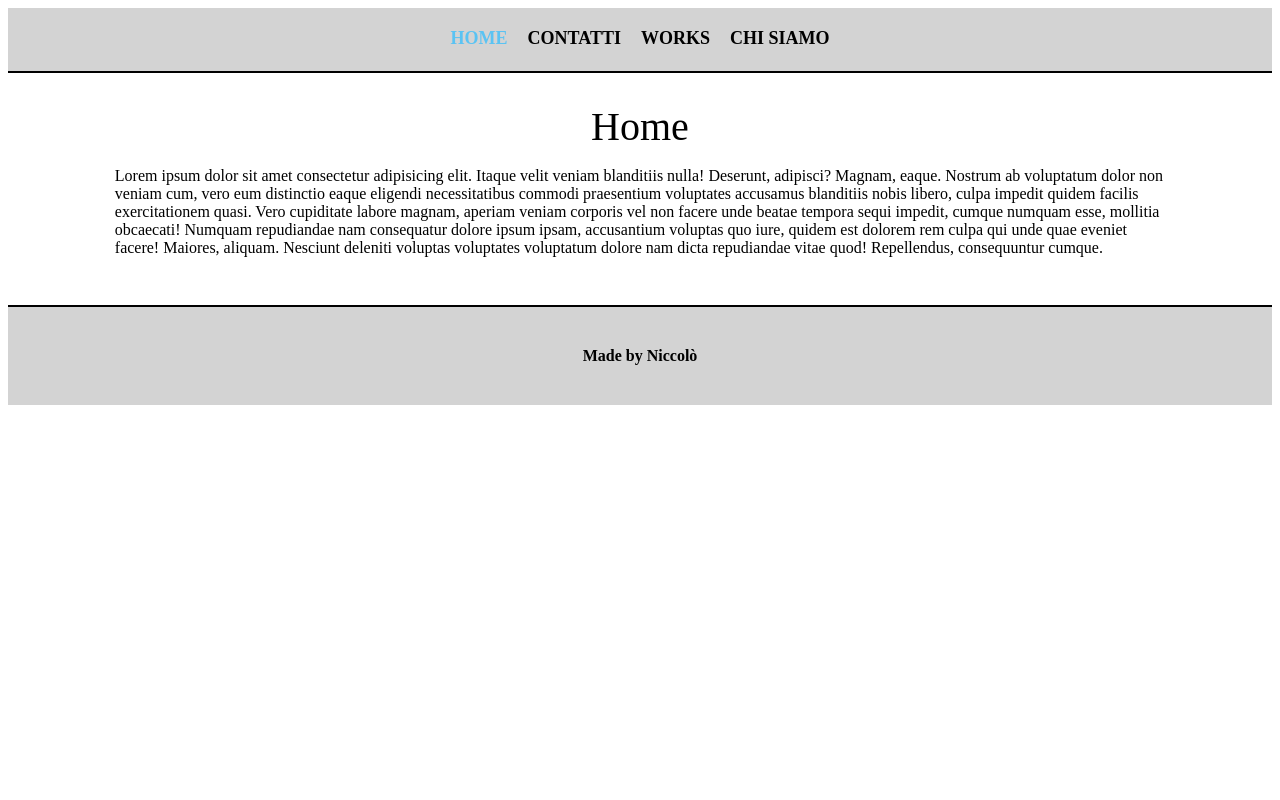
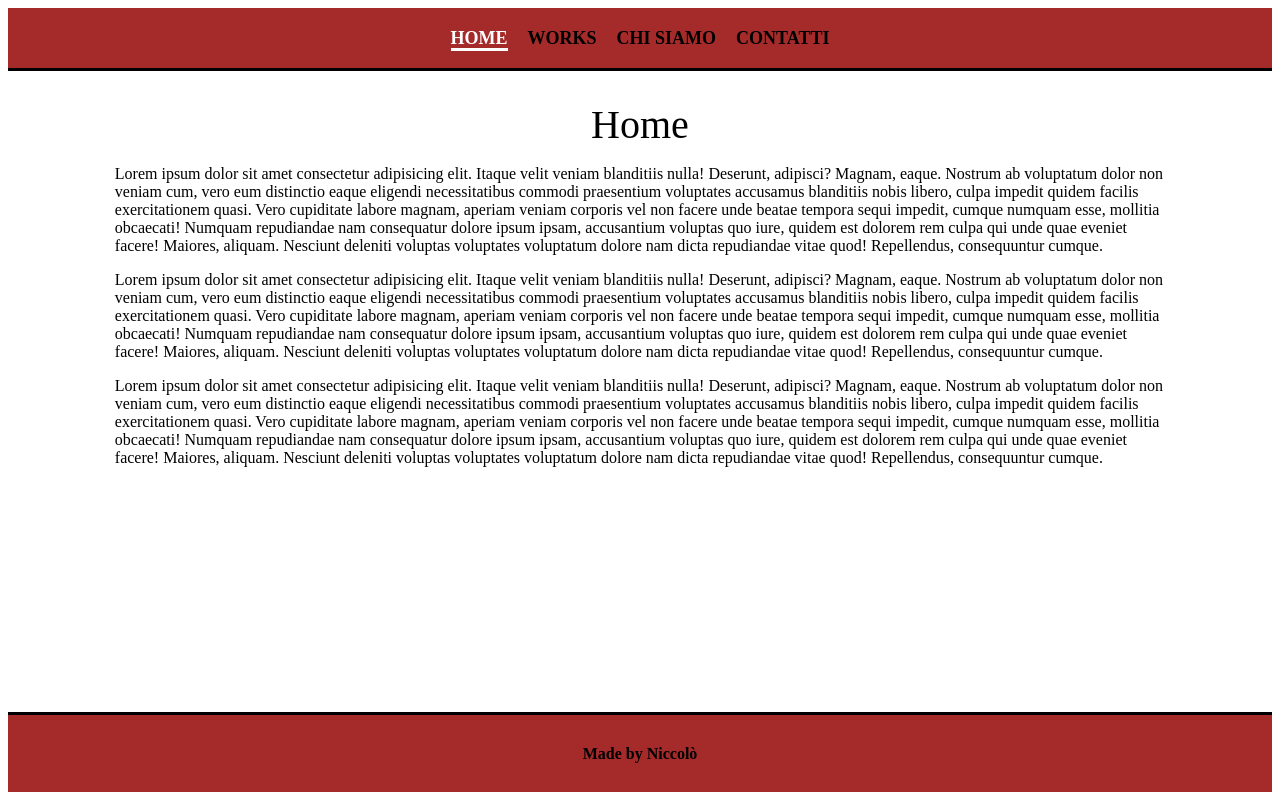
Before and after one commit to nvaccina/vite-boolfolio, a Vue app: page / in a window 1280 px wide. Built offline with nearby package versions, Linux system fonts and the light colour scheme.

Commit message:
Update general styles

```diff
--- a/src/App.vue
+++ b/src/App.vue
@@ -24,10 +24,6 @@ export default {
 <style lang="scss" scoped>
 @use './scss/style.scss' as *;
 
-.active{
-  border-bottom: 2px solid blue;
-  color: blue;
-}
 
 
 </style>
--- a/src/components/ContactForm.vue
+++ b/src/components/ContactForm.vue
@@ -62,9 +62,8 @@ export default {
   </form>
 
   <div v-else class="text-center">
-    <h3 class="success-msg">Form inviato con successo. Ti contatteremo il prima possibile!</h3>
+    <h3 class="success-msg">Richiesta inviata con successo. Ti contatteremo il prima possibile!</h3>
   </div>
-
 
 
 </template>
--- a/src/components/Footer.vue
+++ b/src/components/Footer.vue
@@ -19,9 +19,9 @@ export default {
 @use '../scss/style.scss' as *;
 
 footer{
-  height: 100px;
-  background-color: lightgray;
-  border-top: 2px solid black;
+  height: 80px;
+  background-color: brown;
+  border-top: 3px solid black;
 }
 
 </style>
--- a/src/components/Header.vue
+++ b/src/components/Header.vue
@@ -7,18 +7,18 @@ export default {
 <template>
   <div class="container-fluid">
     <header>
-      <ul>
+      <ul class="d-flex justify-content-center align-items-center h-100">
         <li>
           <router-link :to="{name:'home'}">home</router-link>
-        </li>
-        <li>
-          <router-link :to="{name:'contacts'}">contatti</router-link>
         </li>
         <li>
           <router-link :to="{name:'works'}">works</router-link>
         </li>
         <li>
           <router-link :to="{name:'about'}">chi siamo</router-link>
+        </li>
+        <li>
+          <router-link :to="{name:'contacts'}">contatti</router-link>
         </li>
       </ul>
     </header>
@@ -32,29 +32,27 @@ export default {
 @use '../scss/style.scss' as *;
 
 .container-fluid{
-  background-color: lightgray;
-  border-bottom: 2px solid black;
+    background-color: brown;
+    border-bottom: 3px solid black;
     header{
+        height: 60px;
         ul{
         list-style: none;
-      display: flex;
-      justify-content: center;
         padding: 20px 0;
         margin: 0;
         li{
             margin: 0 10px;
-        border-bottom: 2px solid lightgray;
-        &:hover, &.active{
-            border-bottom: 2px solid rgb(90, 195, 243);
-          }
+
             a{
             text-transform: uppercase;
             text-decoration: none;
             color: black;
             font-size: 18px;
             font-weight: bold;
+            border-bottom: 3px solid brown;
                 &:hover, &.active{
-            color: rgb(90, 195, 243);
+                    color: white;
+                    border-bottom: 3px solid white;
                 }
             }
         }
@@ -63,5 +61,4 @@ export default {
 }
 
 
-
 </style>
--- a/src/pages/About.vue
+++ b/src/pages/About.vue
@@ -6,7 +6,7 @@ export default {
 </script>
 
 <template>
-    <div class="container">
+    <div class="container nv_height">
       <h1 class="pb-2">Chi Siamo</h1>
       <p>
         Lorem ipsum dolor sit amet consectetur adipisicing elit. Itaque velit veniam blanditiis nulla! Deserunt, adipisci? Magnam, eaque. Nostrum ab voluptatum dolor non veniam cum, vero eum distinctio eaque eligendi necessitatibus commodi praesentium voluptates accusamus blanditiis nobis libero, culpa impedit quidem facilis exercitationem quasi. Vero cupiditate labore magnam, aperiam veniam corporis vel non facere unde beatae tempora sequi impedit, cumque numquam esse, mollitia obcaecati! Numquam repudiandae nam consequatur dolore ipsum ipsam, accusantium voluptas quo iure, quidem est dolorem rem culpa qui unde quae eveniet facere! Maiores, aliquam. Nesciunt deleniti voluptas voluptates voluptatum dolore nam dicta repudiandae vitae quod! Repellendus, consequuntur cumque.
@@ -18,4 +18,9 @@ export default {
 <style lang="scss" scoped>
 @use '../scss/style.scss' as *;
 
+.nv_height{
+    height: calc(100vh - 237px);
+}
+
+
 </style>
--- a/src/pages/Contacts.vue
+++ b/src/pages/Contacts.vue
@@ -10,7 +10,7 @@ export default {
 </script>
 
 <template>
-  <div class="container">
+  <div class="container nv_height">
     <h1 class="pb-2">Contatti</h1>
 
     <ContactForm/>
@@ -21,4 +21,8 @@ export default {
 <style lang="scss" scoped>
 @use '../scss/style.scss' as *;
 
+.nv_height{
+    height: calc(100vh - 237px);
+}
+
 </style>
--- a/src/pages/Home.vue
+++ b/src/pages/Home.vue
@@ -6,8 +6,14 @@ export default {
 </script>
 
 <template>
-    <div class="container">
+    <div class="container nv_height">
       <h1 class="pb-2">Home</h1>
+      <p>
+        Lorem ipsum dolor sit amet consectetur adipisicing elit. Itaque velit veniam blanditiis nulla! Deserunt, adipisci? Magnam, eaque. Nostrum ab voluptatum dolor non veniam cum, vero eum distinctio eaque eligendi necessitatibus commodi praesentium voluptates accusamus blanditiis nobis libero, culpa impedit quidem facilis exercitationem quasi. Vero cupiditate labore magnam, aperiam veniam corporis vel non facere unde beatae tempora sequi impedit, cumque numquam esse, mollitia obcaecati! Numquam repudiandae nam consequatur dolore ipsum ipsam, accusantium voluptas quo iure, quidem est dolorem rem culpa qui unde quae eveniet facere! Maiores, aliquam. Nesciunt deleniti voluptas voluptates voluptatum dolore nam dicta repudiandae vitae quod! Repellendus, consequuntur cumque.
+      </p>
+      <p>
+        Lorem ipsum dolor sit amet consectetur adipisicing elit. Itaque velit veniam blanditiis nulla! Deserunt, adipisci? Magnam, eaque. Nostrum ab voluptatum dolor non veniam cum, vero eum distinctio eaque eligendi necessitatibus commodi praesentium voluptates accusamus blanditiis nobis libero, culpa impedit quidem facilis exercitationem quasi. Vero cupiditate labore magnam, aperiam veniam corporis vel non facere unde beatae tempora sequi impedit, cumque numquam esse, mollitia obcaecati! Numquam repudiandae nam consequatur dolore ipsum ipsam, accusantium voluptas quo iure, quidem est dolorem rem culpa qui unde quae eveniet facere! Maiores, aliquam. Nesciunt deleniti voluptas voluptates voluptatum dolore nam dicta repudiandae vitae quod! Repellendus, consequuntur cumque.
+      </p>
       <p>
         Lorem ipsum dolor sit amet consectetur adipisicing elit. Itaque velit veniam blanditiis nulla! Deserunt, adipisci? Magnam, eaque. Nostrum ab voluptatum dolor non veniam cum, vero eum distinctio eaque eligendi necessitatibus commodi praesentium voluptates accusamus blanditiis nobis libero, culpa impedit quidem facilis exercitationem quasi. Vero cupiditate labore magnam, aperiam veniam corporis vel non facere unde beatae tempora sequi impedit, cumque numquam esse, mollitia obcaecati! Numquam repudiandae nam consequatur dolore ipsum ipsam, accusantium voluptas quo iure, quidem est dolorem rem culpa qui unde quae eveniet facere! Maiores, aliquam. Nesciunt deleniti voluptas voluptates voluptatum dolore nam dicta repudiandae vitae quod! Repellendus, consequuntur cumque.
       </p>
@@ -18,4 +24,8 @@ export default {
 <style lang="scss" scoped>
 @use '../scss/style.scss' as *;
 
+.nv_height{
+    height: calc(100vh - 237px);
+}
+
 </style>
--- a/src/pages/Works.vue
+++ b/src/pages/Works.vue
@@ -121,7 +121,7 @@ export default {
       </div>
 
       <div class="right pt-5">
-        <div class="tipi pb-3">
+        <div class="nv_divisorio pb-3">
           <h3>Tipi</h3>
           <button
             v-for="type in types"
@@ -133,7 +133,7 @@ export default {
           </button>
         </div>
 
-        <div class="pt-3">
+        <div class="py-3 nv_divisorio">
           <h3>Tecnologie</h3>
           <button
             v-for="technology in technologies"
@@ -174,9 +174,6 @@ export default {
   width: 250px;
   border-left: 1px solid lightgray;
   padding: 0 10px;
-  .tipi{
-    border-bottom: 1px solid lightgray;
-  }
   .nv_button{
     border: 2px solid black;
     border-radius: 5px;
@@ -211,5 +208,7 @@ export default {
       }
     }
 }
-
+.nv_divisorio{
+  border-bottom: 1px solid lightgray;
+}
 </style>
```
Lines whose indentation alone changed are shown as unchanged.
